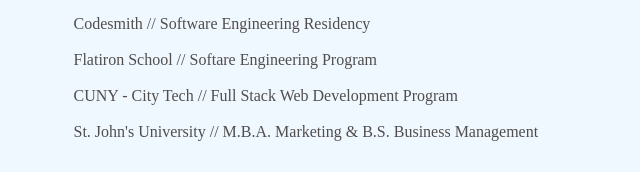
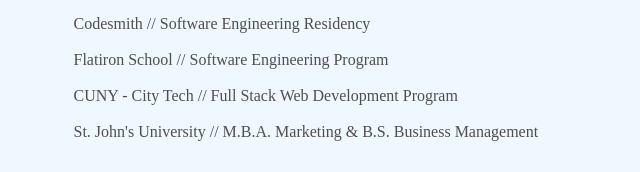
Before and after one commit to RealJoelRivera/realjoelrivera.github.io, a plain HTML site: page experience.html in a window 1280 px wide. Shown: the part 367-539 px from the top of the page, 319-959 px from the left. Drawn offline with Linux system fonts and the light colour scheme.

Commit message:
Updated typo

```diff
--- a/experience.html
+++ b/experience.html
@@ -34,7 +34,7 @@
         <br>
         <li>Codesmith // Software Engineering Residency</li>
         <br>
-        <li>Flatiron School // Softare Engineering Program</li>
+        <li>Flatiron School // Software Engineering Program</li>
         <br>
         <li>CUNY - City Tech // Full Stack Web Development Program</li>
         <br>
```
